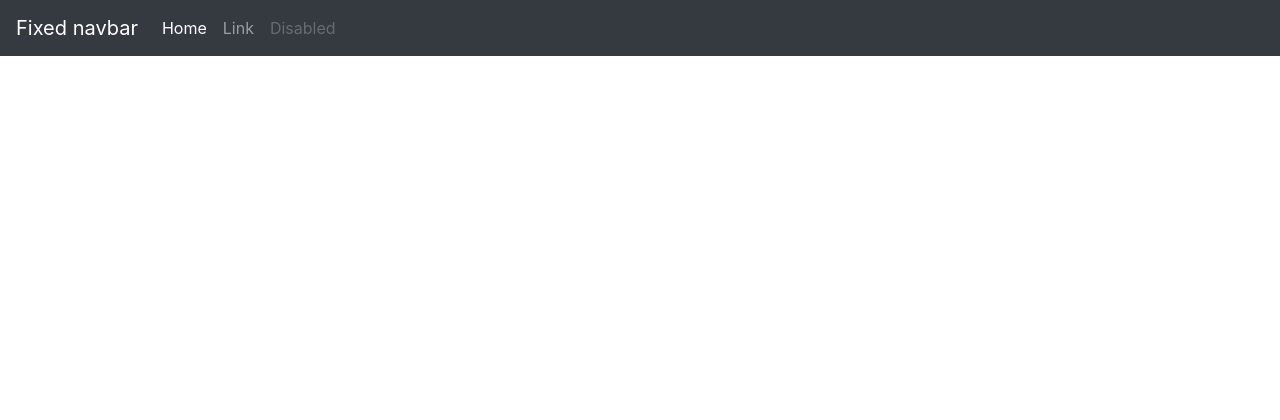
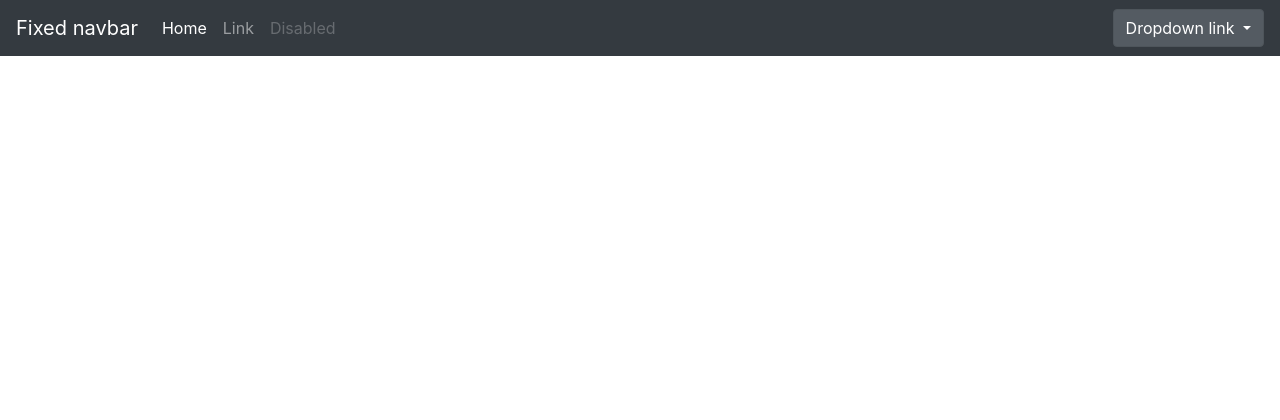
Before and after one commit to DarkKnight1990/resolucion, a Django app: template src/templates/base.html in a window 1280 px wide. Shown: the top 420 px of the page. Run offline with Django 3.2, Linux system fonts and the light colour scheme; the template is opened without the code that fills it, so the values that code supplies are empty; some libraries are stand-ins or nearby versions.

Commit message:
initial base template

```diff
--- a/src/templates/base.html
+++ b/src/templates/base.html
@@ -57,6 +57,37 @@
               </button>
           </form>
       {% endif %}
+      <div class="dropdown show">
+        <a class="btn btn-secondary dropdown-toggle" href="#" role="button" id="dropdownMenuLink" data-toggle="dropdown" aria-haspopup="true" aria-expanded="false">
+          Dropdown link
+        </a>
+        {% if request.user.is_authenticated %}
+        <div class="dropdown-menu" aria-labelledby="dropdownMenuLink">
+          <a class="dropdown-item" href="#">Action</a>
+          <a class="dropdown-item" href="#">Another action</a>
+          <a class="dropdown-item" href="#">Something else here</a>
+        </div>
+        {% else %}
+        <form class="dropdown-menu p-0 mr-2" action="{% url 'user-login' %}" method="post" enctype="multipart/form-data">
+          {% csrf_token %}
+          <div class="form-group">
+            <label for="exampleDropdownFormEmail2">Email address</label>
+            <input type="email" class="form-control" name="username" id="exampleDropdownFormEmail2" placeholder="email@example.com">
+          </div>
+          <div class="form-group">
+            <label for="exampleDropdownFormPassword2">Password</label>
+            <input type="password" class="form-control" name="password" id="exampleDropdownFormPassword2" placeholder="Password">
+          </div>
+          <div class="form-check">
+            <input type="checkbox" class="form-check-input" id="dropdownCheck2">
+            <label class="form-check-label" for="dropdownCheck2">
+              Remember me
+            </label>
+          </div>
+          <button type="submit" class="btn btn-primary">Sign in</button>
+        </form>
+        {% endif %}
+      </div>
     </div>
     </nav>
 
```
